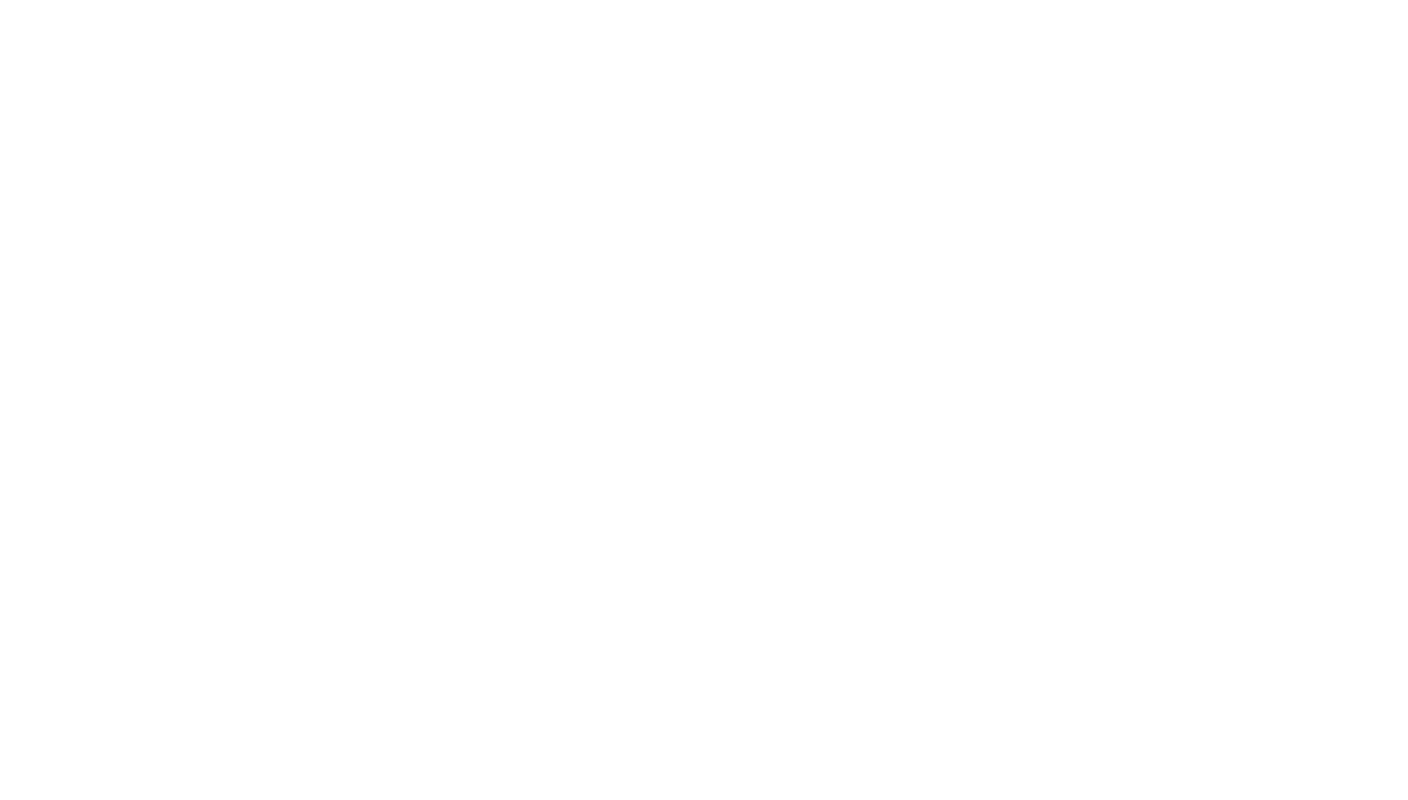
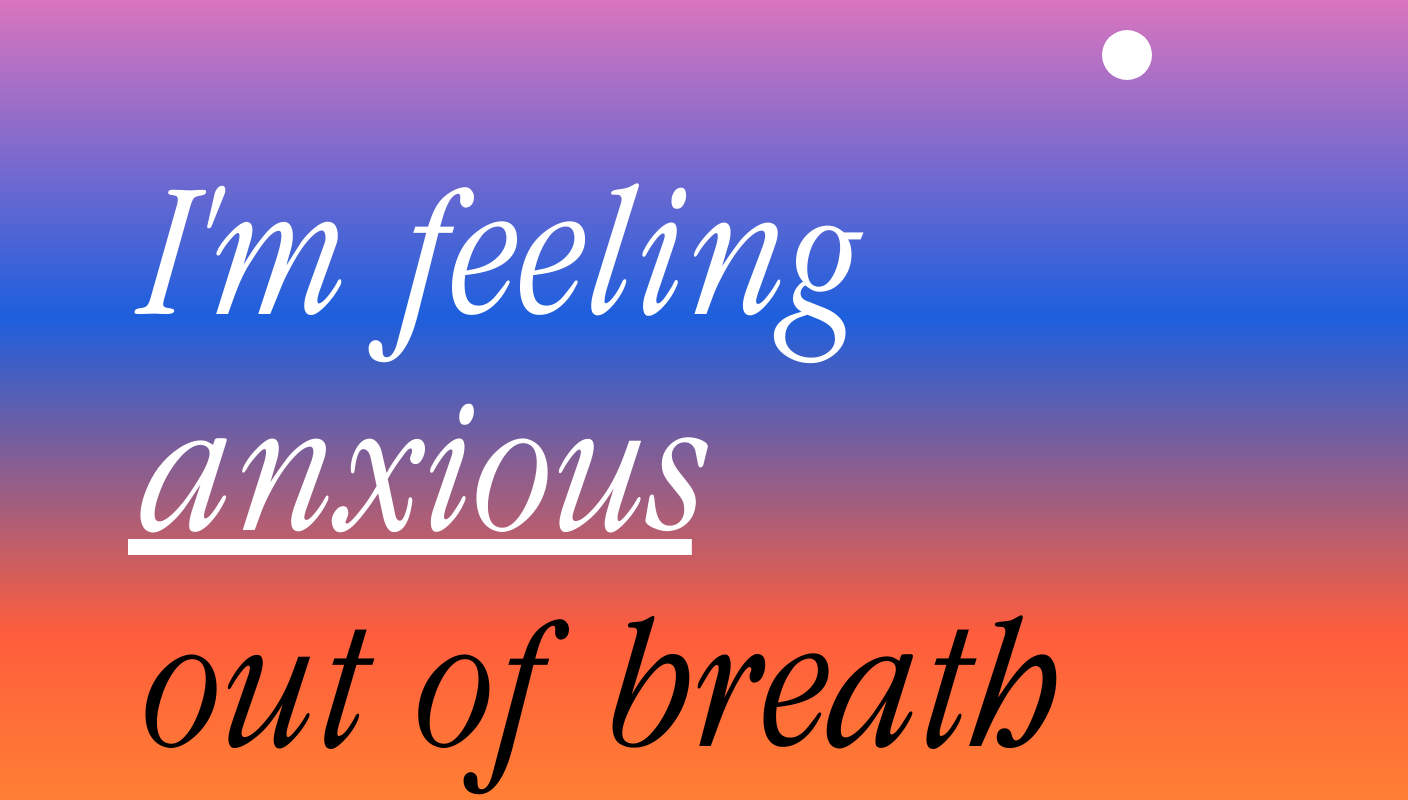
Before and after one commit to adena816/Functions, a plain HTML site: page index.html in a window 1280 px wide. Shown: the top 800 px of the page, 1408 px wide, since content can reach past the window. Drawn offline with Linux system fonts and the light colour scheme.

Commit message:
homepage setup html+css

```diff
--- a/Assets/style.css
+++ b/Assets/style.css
@@ -2,11 +2,58 @@
     --body-copy: 17px;
     --body-copy-line-height: calc(var(--body-copy)*1.2);
 
-    --main-heading: 7vw;
+    --main-heading: 13vw;
     --main-heading-line-height: calc(var(--main-heading));
+}
 
-    --form: rgba(255, 255, 255, 0.7);
-    --border-radius: 0px;
-    --form-width: 500px;
-    --form-mob-width: 300px;
+@font-face {
+    font-family: 'garamond_condensed_lightIt';
+    src: url('../assets/fonts/garamond_condensed_light_italic-webfont.woff2') format('woff2'),
+         url('../assets/fonts/garamond_condensed_light_italic-webfont.woff') format('woff');
+    font-weight: normal;
+    font-style: normal;
+
 }
+
+
+@font-face {
+    font-family: 'garamond_lt_lightcondensedRg';
+    src: url('../assets/fonts/garamond_lt_lightcondensed_regular-webfont.woff2') format('woff2'),
+         url('../assets/fonts/garamond_lt_lightcondensed_regular-webfont.woff') format('woff');
+    font-weight: normal;
+    font-style: normal;
+
+}
+
+body {
+    box-sizing: border-box;
+    width: 80%;
+    margin: auto;
+    padding: auto;
+    background-image: linear-gradient(#D975BE, #1D5FDD, #FF5D3C, #FF9E2C);
+    font-family: 'garamond_condensed_lightIt', sans-serif;
+}
+
+.menu {
+    float: right;
+    width: 50px;
+    height: 50px;
+    border-radius: 100%;
+    background-color: #ffffff;
+    margin-top: 30px;
+    margin-bottom: 70px;
+}
+
+.feeling {
+    display: flex;
+    flex-direction: column;
+    font-size: var(--main-heading);
+    letter-spacing: -2px;
+    width: 100vw;
+    height: 100vh;
+    margin-top: 100px;
+}
+
+h1{
+    color: #ffffff;
+}
--- a/index.html
+++ b/index.html
@@ -2,8 +2,24 @@
 <html lang="en">
 <head>
     <meta charset="UTF-8">
+    <meta http-equiv="X-UA-Compatible" content="IE=edge">
     <meta name="viewport" content="width=device-width, initial-scale=1.0">
-    <title>Functions</title>
     <link href="assets/reset.css" rel="stylesheet">
     <link href="assets/style.css" rel="stylesheet">
+    <title>breathe</title>
 </head>
+<body>
+    <div class="menu"></div>
+    <div class="feeling">
+        <h1>I'm feeling</h1>
+        <div class="scroll">
+                <span style="text-decoration: underline ; color: white;">anxious</span><br>
+                out of breath<br>
+                depressed<br>
+                bloated<br>
+                stressed<br>
+                out of focus
+        </div>
+    </div>
+</body>
+</html>
```
Also changed, not shown: assets/fonts/garamond_condensed_light_italic-webfont.woff (added), assets/fonts/garamond_condensed_light_italic-webfont.woff2 (added), assets/fonts/garamond_lt_lightcondensed_regular-webfont.woff (added), assets/fonts/garamond_lt_lightcondensed_regular-webfont.woff2 (added), 2 other files.
